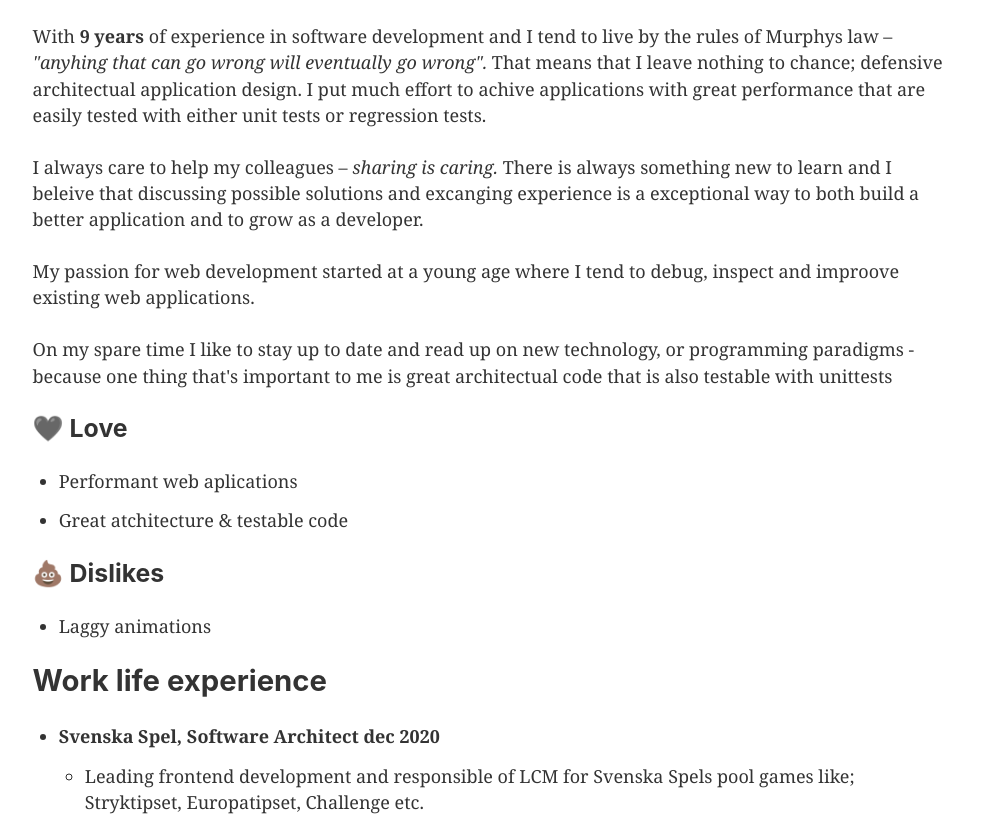
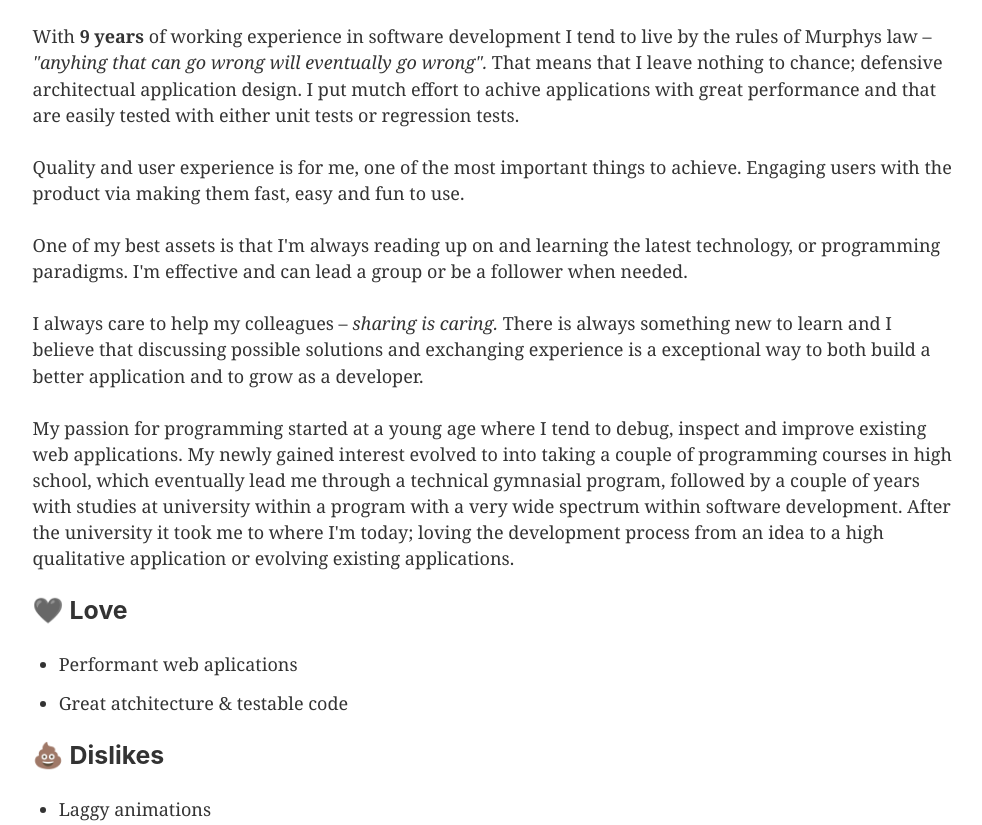
Before and after one commit to Antignote/mathiassandberg.se, a Gatsby site: page / in a window 1280 px wide. Shown: the part 228-1053 px from the top of the page, without its empty margins (147-1129 px from the left). Built offline with nearby package versions, Linux system fonts and the light colour scheme; Gatsby itself is replaced by a stand-in of ours.

Commit message:
cover letter update

```diff
--- a/src/pages/index.js
+++ b/src/pages/index.js
@@ -24,19 +24,23 @@
       </p>
 
       <p>
-        With <strong>{yearDiff(startWorkingDate, now)} years</strong> of experience in software development and I tend to live by the rules of Murphys law &ndash; <em>&quot;anyhing that can go wrong will eventually go wrong&quot;.</em> That means that I leave nothing to chance; defensive architectual application design. I put much effort to achive applications with great performance that are easily tested with either unit tests or regression tests.
+        With <strong>{yearDiff(startWorkingDate, now)} years</strong> of working experience in software development I tend to live by the rules of Murphys law &ndash; <em>&quot;anyhing that can go wrong will eventually go wrong&quot;.</em> That means that I leave nothing to chance; defensive architectual application design. I put mutch effort to achive applications with great performance and that are easily tested with either unit tests or regression tests.
       </p>
 
       <p>
-        I always care to help my colleagues &ndash; <em>sharing is caring.</em> There is always something new to learn and I beleive that discussing possible solutions and excanging experience is a exceptional way to both build a better application and to grow as a developer.
+        Quality and user experience is for me, one of the most important things to achieve. Engaging users with the product via making them fast, easy and fun to use.
       </p>
 
       <p>
-        My passion for web development started at a young age where I tend to debug, inspect and improove existing web applications.
+        One of my best assets is that I'm always reading up on and learning the latest technology, or programming paradigms. I'm effective and can lead a group or be a follower when needed.
       </p>
 
       <p>
-        On my spare time I like to stay up to date and read up on new technology, or programming paradigms - because one thing that's important to me is great architectual code that is also testable with unittests
+        I always care to help my colleagues &ndash; <em>sharing is caring.</em> There is always something new to learn and I believe that discussing possible solutions and exchanging experience is a exceptional way to both build a better application and to grow as a developer.
+      </p>
+
+      <p>
+        My passion for programming started at a young age where I tend to debug, inspect and improve existing web applications. My newly gained interest evolved to into taking a couple of programming courses in high school, which eventually lead me through a technical gymnasial program, followed by a couple of years with studies at university within a program with a very wide spectrum within software development. After the university it took me to where I'm today; loving the development process from an idea to a high qualitative application or evolving existing applications.
       </p>
 
       <h3>🖤 Love</h3>
@@ -56,8 +60,9 @@
       <ul>
         <li><strong>Svenska Spel, Software Architect dec 2020</strong>
           <ul>
-            <li>Leading frontend development and responsible of LCM for Svenska Spels pool games like; Stryktipset, Europatipset, Challenge etc.</li>
-            <li>Evaluating, identifying and developing software solutions</li>
+            <li>Leading frontend development and responsible for life cycle managment for Svenska Spels pool games like; Stryktipset, Europatipset, Challenge etc.</li>
+            <li>Evaluating, identifying, designing and developing software solutions</li>
+            <li>Functional and technical documentation</li>
             <li>Work close to product owners (PO)</li>
             <li>Mentoring and introducing new developers to the tech stack</li>
             <li><em>...Same chores as a frontend developer accorting to below</em></li>
```
